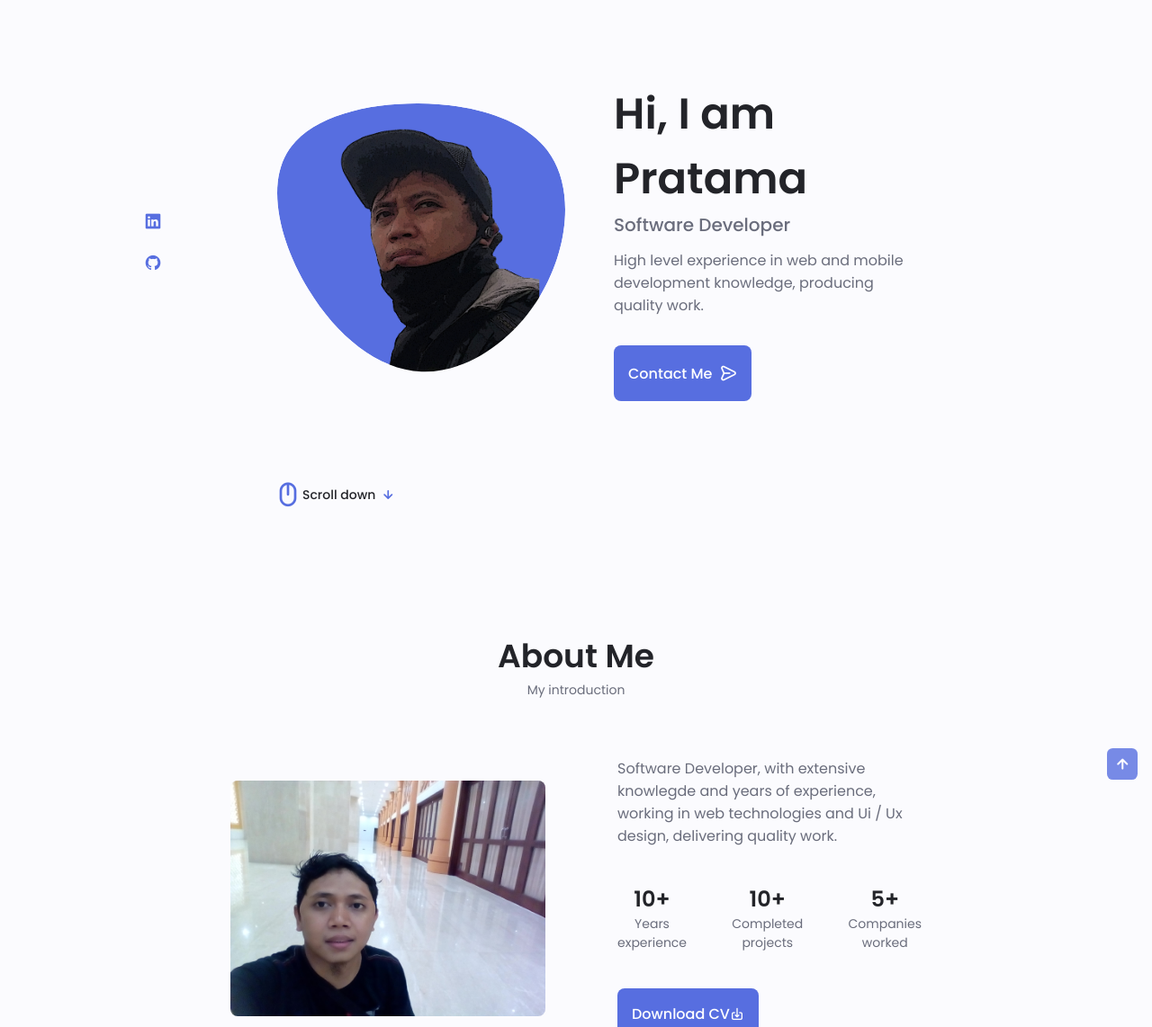
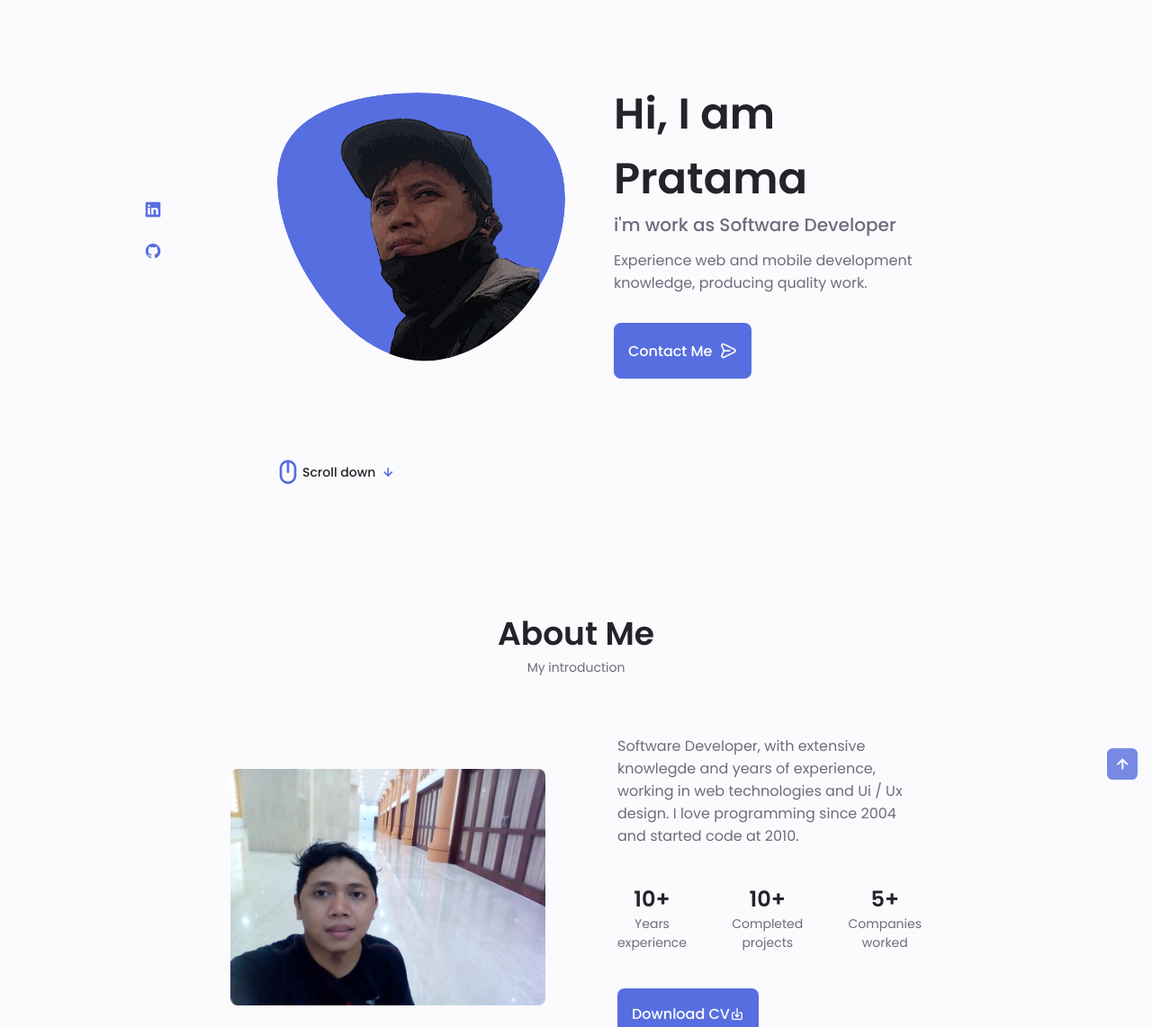
Before and after one commit to pratamamp/portfolio, a plain HTML site: page index.html in a window 1280 px wide. Shown: the part 93-1235 px from the top of the page at 90% size. Drawn offline with nearby package versions, Linux system fonts and the light colour scheme.

Commit message:
edit text

```diff
--- a/index.html
+++ b/index.html
@@ -107,8 +107,8 @@
                         </div>
                         <div class="home__data">
                             <h1 class="home__title">Hi, I am Pratama</h1>
-                            <h3 class="home__subtitle">Software Developer</h3>
-                            <p class="home__description">High level experience in web and mobile development knowledge, producing quality work.</p>
+                            <h3 class="home__subtitle">i'm work as Software Developer</h3>
+                            <p class="home__description">Experience web and mobile development knowledge, producing quality work.</p>
                             <a href="#contact" class="button button--flex">
                                 Contact Me <i class="uil uil-message button__icon"></i>
                             </a>
@@ -133,7 +133,7 @@
                     <img src="./assets/img/foto3.jpg " alt="" class="about__img">
 
                     <div class="about__data">
-                        <p class="about__description">Software Developer, with extensive knowlegde and years of experience, working in web technologies and Ui / Ux design, delivering quality work. </p>
+                        <p class="about__description">Software Developer, with extensive knowlegde and years of experience, working in web technologies and Ui / Ux design. I love programming since 2004 and started code at 2010. </p>
 
                         <div class="about__info">
                             <div>
```
Also changed, not shown: 1 other file.
